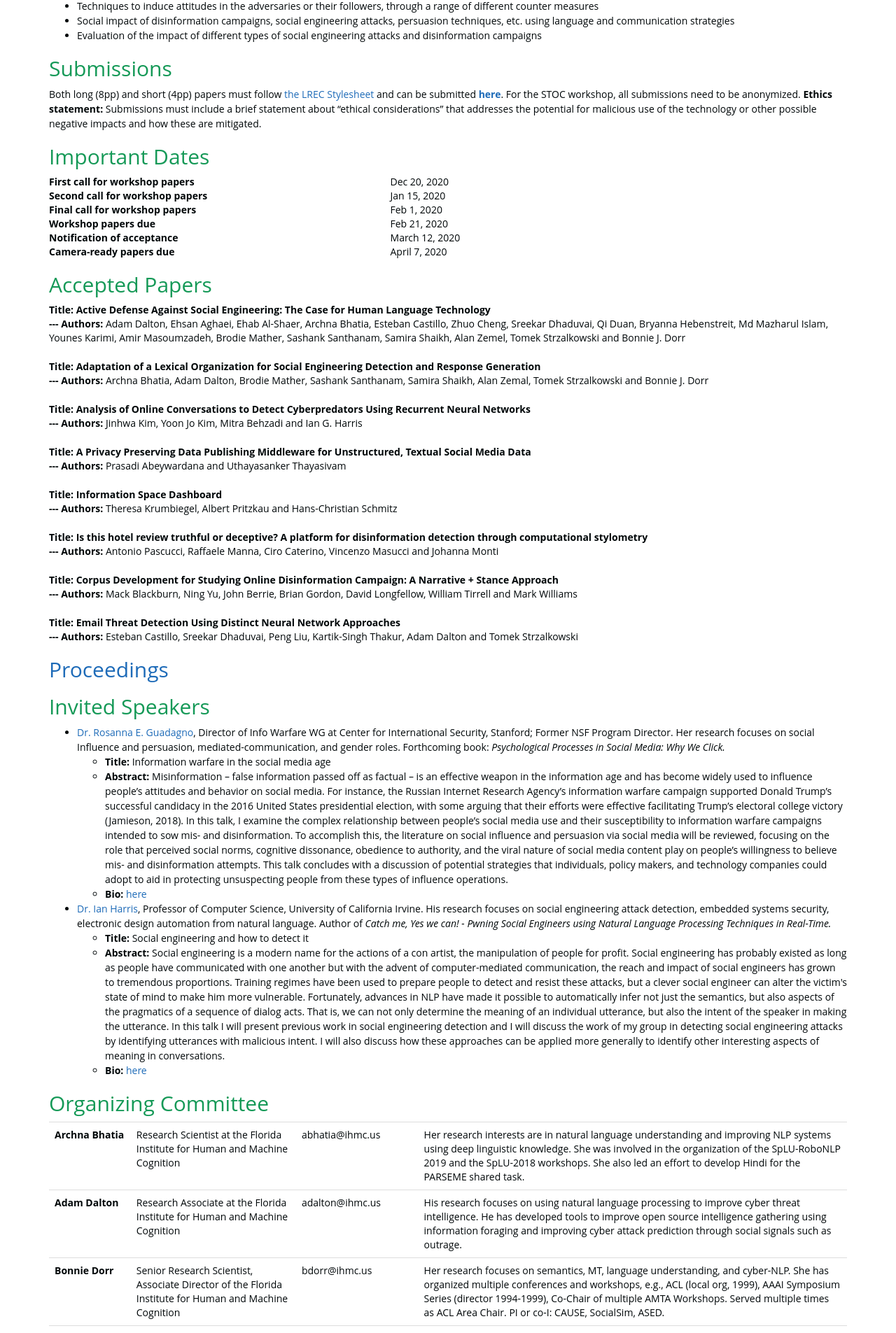
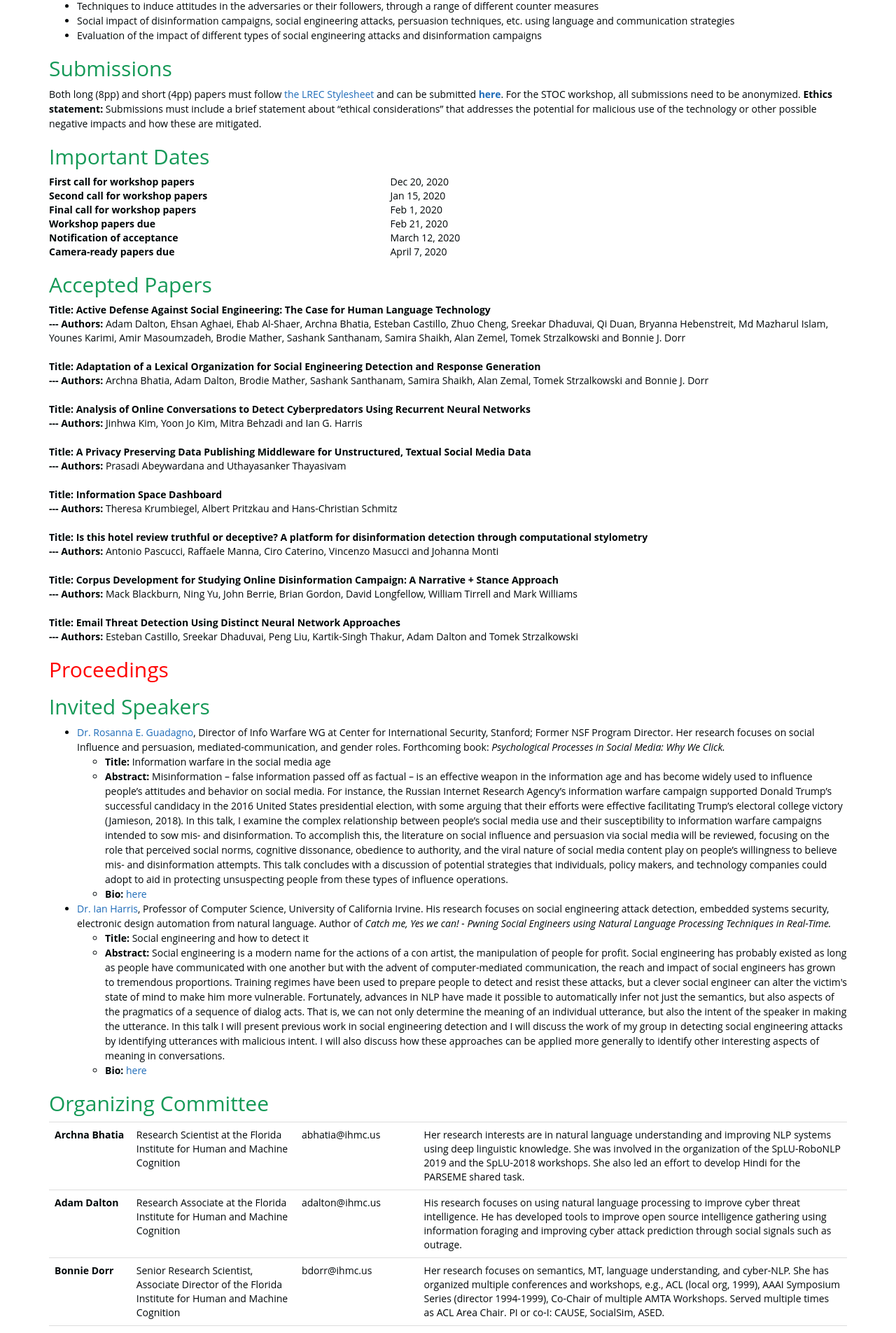
Before and after one commit to social-threats/social-threats.github.io, a Jekyll site: the page built from index.html, in a window 1280 px wide. Shown: the part 1224-3129 px from the top of the page at 70% size. Built offline with Jekyll 4.4.1, drawn with Linux system fonts in a browser that asks for light colours; nearby versions of some CDN libraries.

Commit message:
red font for proceedings

```diff
--- a/_includes/_STOC_2020/schedule.html
+++ b/_includes/_STOC_2020/schedule.html
@@ -1,5 +1,5 @@
 <a id="schedule" class="anchor" href="#schedule" aria-hidden="true"><span class="octicon octicon-link"></span></a>
-<h2><a href="https://lrec2020.lrec-conf.org/media/proceedings/Workshops/Books/stoc2020book.pdf">Proceedings</a>
+<h2><a href="https://lrec2020.lrec-conf.org/media/proceedings/Workshops/Books/stoc2020book.pdf"><font color="red">Proceedings</font></a>
 </h2>
 
 <!--
```
